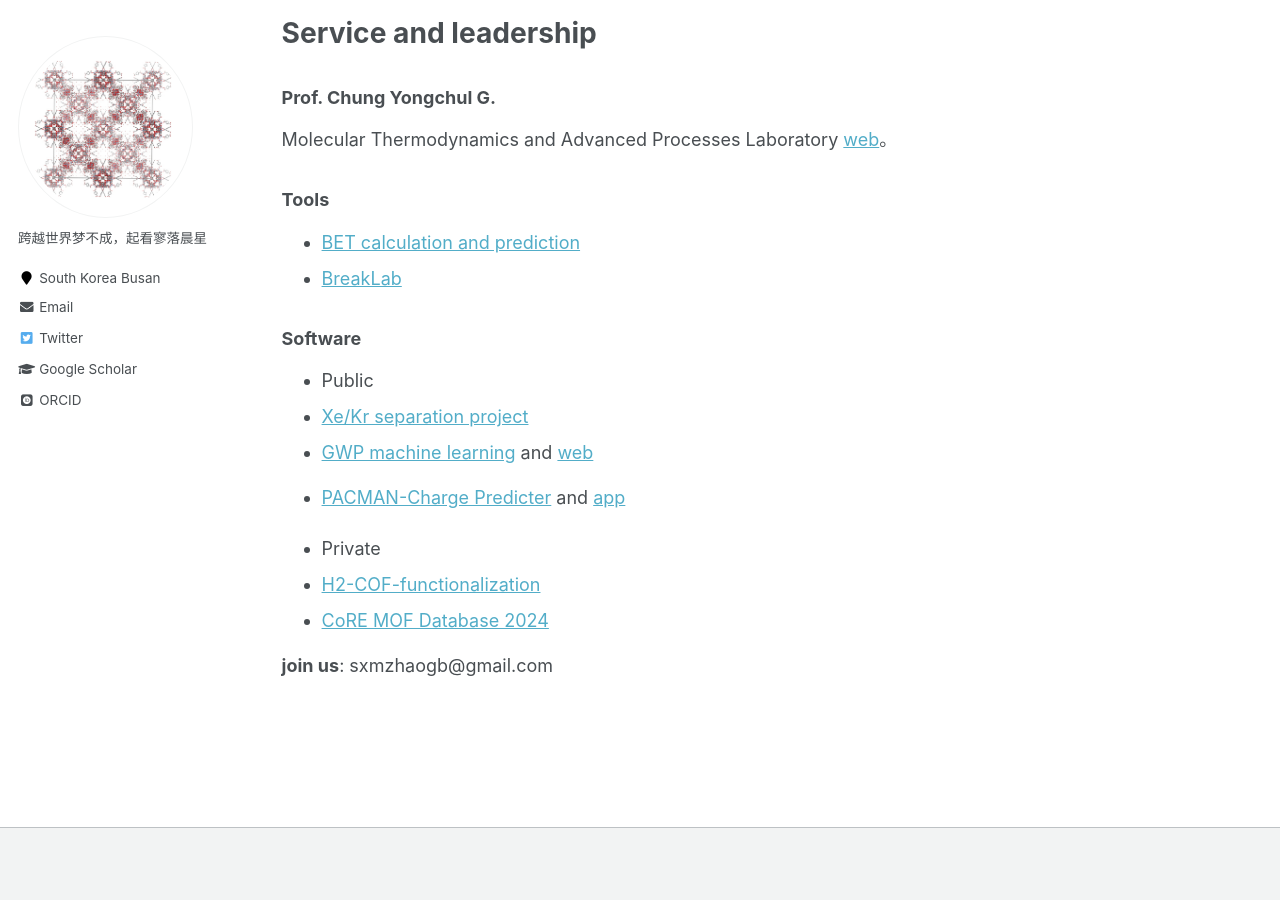
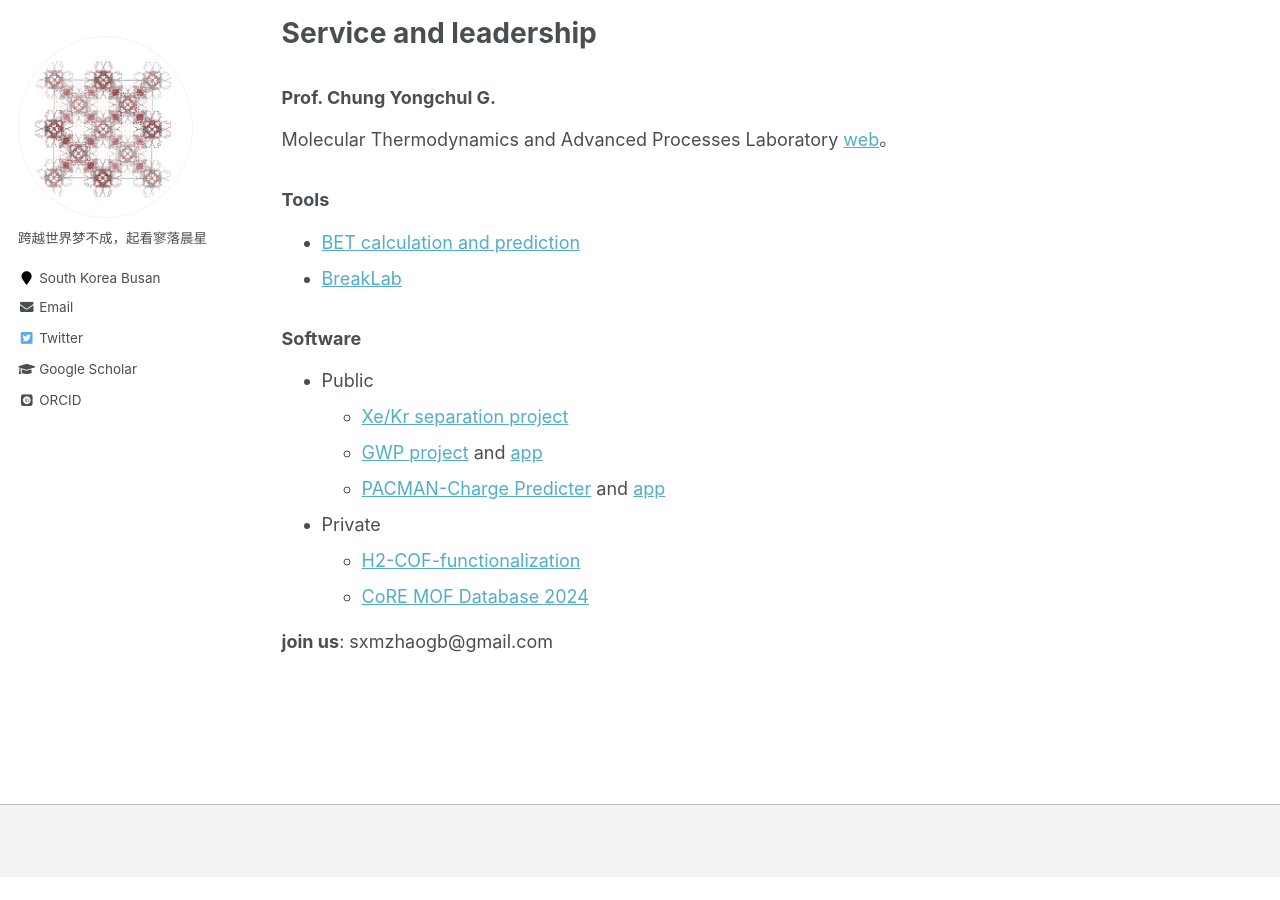
Before and after one commit to sxm13/ZGBshenxiaomoCV.github.io, a Jekyll site: the page built from _pages/cv.md, in a window 1280 px wide and 900 px high, scrolled down 618 px. Built offline with Jekyll 4.4.1, drawn with Linux system fonts in a browser that asks for light colours; some web fonts are replaced; after the commit the page ends 1495 px from its top, so only the background shows below that.

Commit message:
Update cv.md

```diff
--- a/_pages/cv.md
+++ b/_pages/cv.md
@@ -37,12 +37,13 @@ Molecular Thermodynamics and Advanced Processes Laboratory [web](https://sites.g
 * [BreakLab]()
 
 ### Software
-*  Public
+
+* Public
   *  [Xe/Kr separation project](https://github.com/sxm13/Xe-Kr-Separation-Project)
-  *  [GWP machine learning](https://github.com/sxm13/GWP-project) and [web](https://gwp-web-mtap-pnu.streamlit.app/)
+  *  [GWP project](https://github.com/sxm13/GWP-project) and [app](https://gwp-web-mtap-pnu.streamlit.app/)
   *  [PACMAN-Charge Predicter](https://github.com/mtap-research/PACMAN-charge) and [app](https://pacman-charge-mtap.streamlit.app/)
 
-*  Private
+* Private
   *  [H2-COF-functionalization](https://github.com/sxm13/H2-COF-functionalization)
   *  [CoRE MOF Database 2024](https://github.com/sxm13/CoRE-MOF-2024)
 
```
